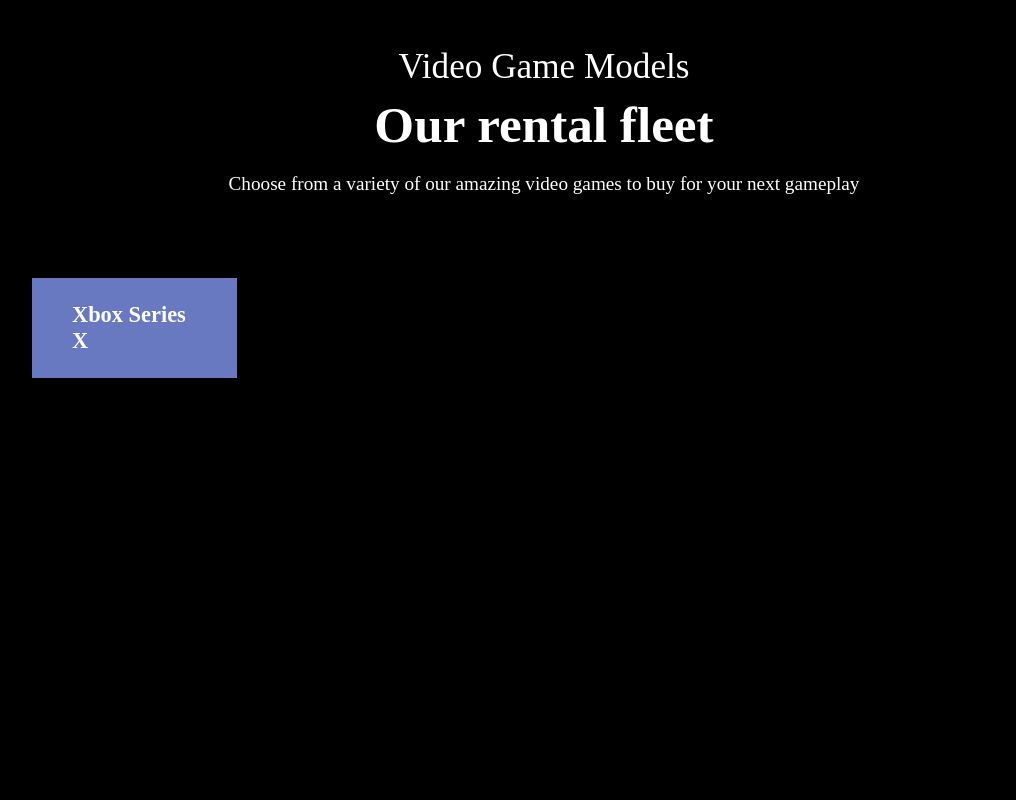
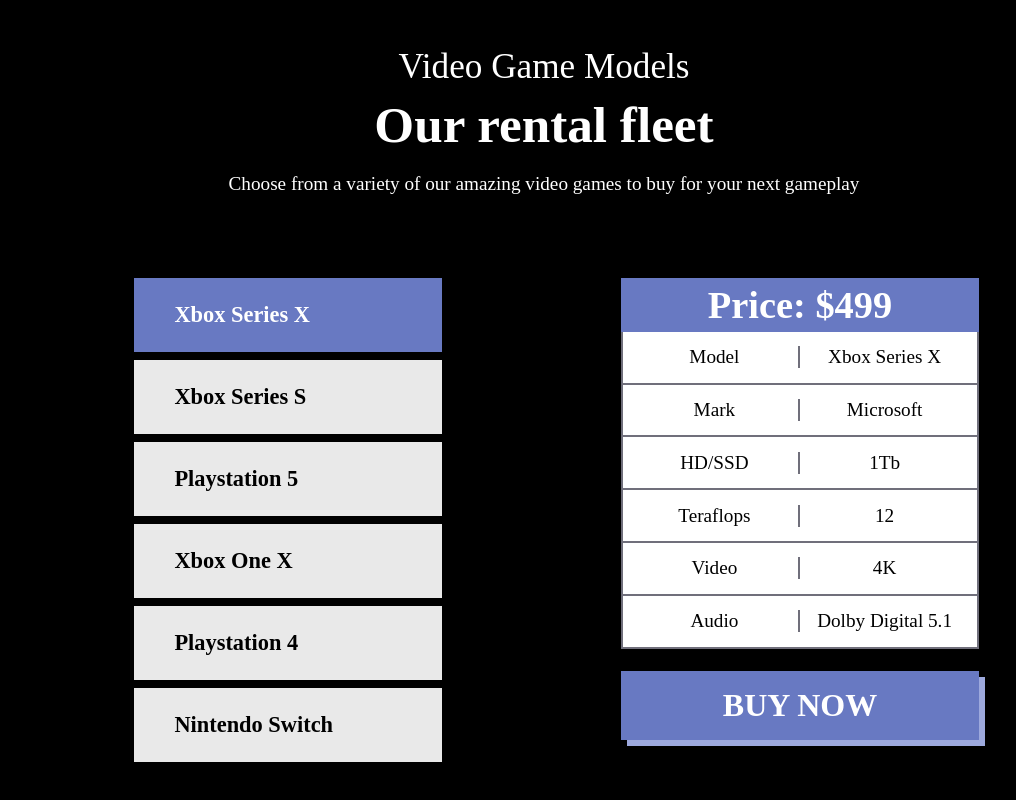
Before and after one commit to Arthur-Cyberpunk/iron_games, a React (Create React App) app: page / in a window 1280 px wide. Shown: the part 1730-2530 px from the top of the page, without its empty margins (96-1112 px from the left). Built offline with nearby package versions, Linux system fonts and the light colour scheme.

Commit message:
first commit

```diff
--- a/src/components/BookGame/index.jsx
+++ b/src/components/BookGame/index.jsx
@@ -74,7 +74,7 @@
 
   return (
     <>
-      <section className="containerBookGame">
+      <section id="booking-section" className="containerBookGame">
         {modalOpen ? <div className="modalOverlay"></div> : <></>}
         <div className="boxForm">
           <h2>Book a game</h2>
--- a/src/components/CardBox/index.jsx
+++ b/src/components/CardBox/index.jsx
@@ -1,4 +1,3 @@
-import { Link } from "react-router-dom";
 import "./styles.scss";
 
 const CardBox = (data) => {
@@ -37,7 +36,7 @@
                 <span>{game.audio}</span>
               </div>
             </div>
-            <Link className="buyNow">Buy Now</Link>
+            <a href="#booking-section" className="buyNow">Buy Now</a>
           </div>
         </div>
       ))}
--- a/src/components/CardBox/styles.scss
+++ b/src/components/CardBox/styles.scss
@@ -1,15 +1,12 @@
 .boxGames {
-  //gap: 11rem;
   display: flex;
   justify-content: center;;
-  width: 50%;
-  //max-width: 75%;
-  //padding: 0 10%;
+  width: 100%;
 
-  // @media (max-width: 1050px) {
-  //     display: flex;
-  //     justify-content: center;
-  // }
+  @media (max-width: 1050px) {
+      display: flex;
+      justify-content: center;
+  }
 
   @media (max-width: 700px) {
     flex-direction: column;
@@ -18,22 +15,17 @@
     gap: 5rem;
   }
 
-  .pickGame {
-    //width: 50rem;
-    position: relative;
+  .boxDescription {
+    width: 70%;
 
-    @media (max-width: 700px) {
+    // @media (max-width: 1200px) {
+    //   width: 90%;
+    //   justify-content: center;
+    // }
+
+    @media (max-width: 600px) {
       width: 100%;
     }
-  }
-
-  .colored-button {
-    background-color: #6879c2 !important;
-    color: white;
-  }
-
-  .boxDescription {
-    width: 50%;
 
     .boxPrice {
       width: 100%;
@@ -87,7 +79,7 @@
       width: 100%;
       justify-content: center;
       margin-top: 1.4rem;
-      transition: all 0.3s;
+      transition: all 1s;
       box-shadow: 6px 6px 0 #9da9dd;
 
       &:hover {
--- a/src/components/GameModels/index.jsx
+++ b/src/components/GameModels/index.jsx
@@ -1,4 +1,6 @@
 import { useState } from "react";
+import { GAME_DATA } from '../../mock/gameData.js';
+import CardBox from '../CardBox';
 import "./styles.scss";
 
 const GameModels = () => {
@@ -25,6 +27,7 @@
           </p>
         </div>
         <div className="boxGameContent">
+          <div className="pokoto">
             <div className="pickGameModel">
               <button
                 className={`${coloringButton("btn1")}`}
@@ -35,7 +38,7 @@
               >
                 Xbox Series X
               </button>
-            {/* <button
+              <button
               className={`${coloringButton("btn2")}`}
               id="btn2"
               onClick={() => {
@@ -54,8 +57,8 @@
               }}
             >
               Playstation 5
-            </button> */}
-            {/* <button
+            </button>
+              <button
               className={`${coloringButton("btn4")}`}
               id="btn4"
               onClick={() => {
@@ -84,15 +87,16 @@
               }}
             >
               Nintendo Switch
-            </button> */}
+            </button>
+            </div>
           </div>
 
-          {/* {active === "FirstCar" && <CardBox data={GAME_DATA} gameID={0} />}
+          {active === "FirstCar" && <CardBox data={GAME_DATA} gameID={0} />}
           {active === "SecondCar" && <CardBox data={GAME_DATA} gameID={1} />}
           {active === "ThirdCar" && <CardBox data={GAME_DATA} gameID={2} />}
           {active === "FourthCar" && <CardBox data={GAME_DATA} gameID={3} />}
           {active === "FifthCar" && <CardBox data={GAME_DATA} gameID={4} />}
-          {active === "SixthCar" && <CardBox data={GAME_DATA} gameID={5} />} */}
+          {active === "SixthCar" && <CardBox data={GAME_DATA} gameID={5} />}
         </div>
       </div>
     </section>
--- a/src/components/GameModels/styles.scss
+++ b/src/components/GameModels/styles.scss
@@ -31,30 +31,41 @@
 
     .boxGameContent {
       width: 100%;
-      //display: flex;
-      //justify-content: space-between;
+      display: flex;
+      justify-content: space-between;
       //justify-content: center;
-      gap: 1rem;
+      //gap: 1rem;
 
       @media (max-width: 1050px) {
-        //flex-direction: column;
-        //gap: 5rem;
+        flex-direction: column;
+        gap: 5rem;
       }
 
-      .pickGameModel {
+      .pokoto {
         width: 100%;
         display: flex;
+        justify-content: center;
+
+        .pickGameModel {
+          width: 60%;
+          display: flex;
           flex-direction: column;
-        justify-content: center;
           gap: 0.5rem;
 
           @media (max-width: 1200px) {
-          //width: 50%;
+            width: 100%;
             justify-content: center;
           }
 
+          @media (max-width: 1050px) {
+            width: 70%;
+          }
+
+          @media (max-width: 600px) {
+            width: 100%;
+          }
+
           button {
-          width: 20%;
             font-size: 1.4rem;
             font-weight: 600;
             border: none;
@@ -65,7 +76,7 @@
             text-align: left;
 
             @media (max-width: 1200px) {
-            //width: 100%;
+              width: 100%;
             }
 
             &:hover {
@@ -77,6 +88,7 @@
       }
     }
   }
+}
 
 .colored-button {
   background-color: #6879c2 !important;
--- a/src/styles/globals.scss
+++ b/src/styles/globals.scss
@@ -5,3 +5,7 @@
     font-family: 'Fira Code', monospace;
     font-family: 'Press Start 2P', cursive;
   }
+
+  html {
+    scroll-behavior: smooth;
+  }
```
Lines whose indentation alone changed are shown as unchanged.
